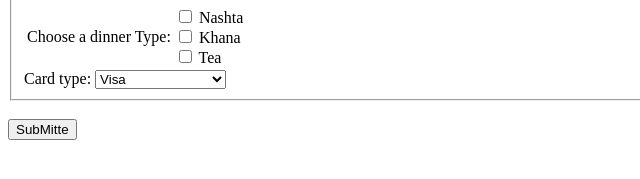
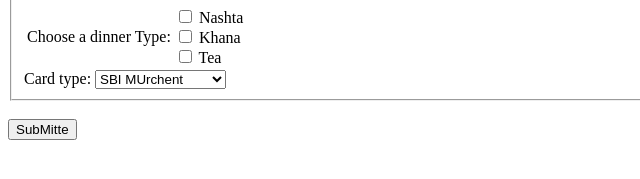
Before and after one commit to AtulBangre/Web_Journey, a plain HTML site: page htmlform.html in a window 1280 px wide. Shown: the part 269-448 px from the top of the page, 0-640 px from the left. Drawn offline with Linux system fonts and the light colour scheme.

Commit message:
Update htmlform.html

```diff
--- a/htmlform.html
+++ b/htmlform.html
@@ -43,7 +43,7 @@
                 <span>Card type:</span>
               </label>
               <select id="card" name="usercard">
-                <option value="visa">Visa</option>
+                <option value="visa">SBI MUrchent</option>
                 <option value="mc">Mastercard</option>
                 <option value="amex">American Express</option>
               </select>
```
